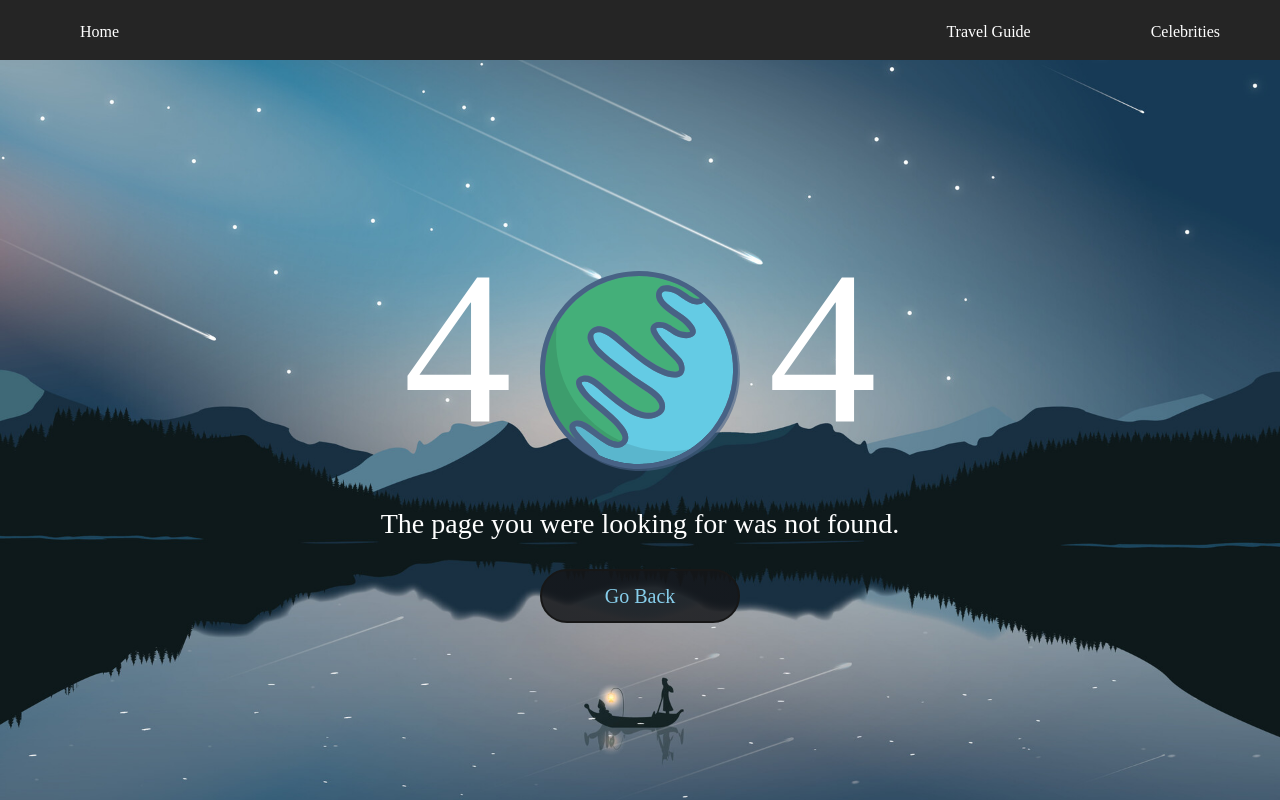
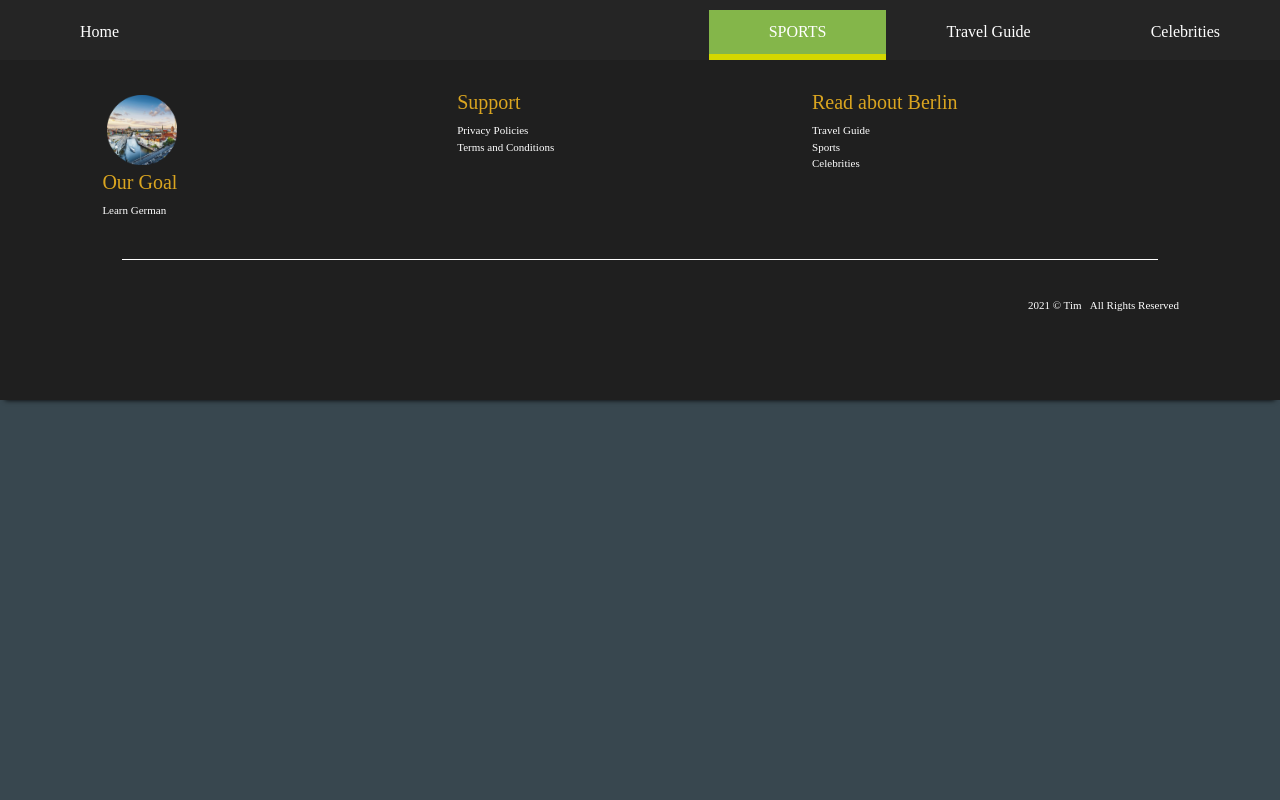
Before and after one commit to timthedev07/Dream-of-Berlin, a React (Create React App) app: page /sports in a window 1280 px wide. Shown: the top 800 px of the page. Built offline with nearby package versions, Linux system fonts and the light colour scheme; a web font is replaced by a local one.

Commit message:
fixed sidebar scrolling issue and dropped some shadow around images

```diff
--- a/src/App.js
+++ b/src/App.js
@@ -8,6 +8,7 @@ import NotFound from "./pages/NotFound";
 import PrivacyPolicies from "./pages/PrivacyPolicies";
 import TermsAndConditions from "./pages/TermsAndConditions";
 import Footer from "./components/Footer";
+import Sports from "./pages/Sports";
 
 export const API_BASE_URL =
   "https://blue-ocean-international-test.herokuapp.com/api/v0/";
@@ -18,22 +19,29 @@ export default function App() {
       <Router>
         <RouteControl>
           <Switch>
+            {/* Information pages */}
             <Route exact path="/">
               <Home />
             </Route>
-
             <Route exact path="/celebrities">
               <Celebrities />
             </Route>
             <Route exact path="/travel-guide">
               <Travel />
             </Route>
+            <Route exact path="/sports">
+              <Sports />
+            </Route>
+
+            {/* Policies */}
             <Route exact path="/terms-and-conditions">
               <TermsAndConditions />
             </Route>
             <Route exact path="/privacy-policies">
               <PrivacyPolicies />
             </Route>
+
+            {/* 404 */}
             <Route>
               <NotFound />
             </Route>
--- a/src/components/Footer.js
+++ b/src/components/Footer.js
@@ -13,6 +13,14 @@ function FooterMobileLink(props) {
     </div>
   );
 }
+
+const FooterColumnLink = ({ text, location }) => {
+  return (
+    <a className="footer-column-link" href={location}>
+      {text}
+    </a>
+  );
+};
 
 export default function Footer() {
   // setting up a state holding the current screen width
@@ -42,6 +50,7 @@ export default function Footer() {
       </div>
       <FooterMobileLink text="Home" location="/" />
       <FooterMobileLink text="Travel Guide" location="/travel-guide" />
+      <FooterMobileLink text="Sports" location="/sports" />
       <FooterMobileLink text="Celebrities" location="/celebrities" />
 
       <div className="footer-sub__copyright mobile">
@@ -73,12 +82,9 @@ export default function Footer() {
         </div>
         <div className="footer-main__column">
           <h5 className="footer-column-title">Read about Berlin</h5>
-          <a className="footer-column-link" href="/travel-guide">
-            Travel Guide
-          </a>
-          <a className="footer-column-link" href="/celebrities">
-            Celebrities
-          </a>
+          <FooterColumnLink text="Travel Guide" location="/travel-guide" />
+          <FooterColumnLink text="Sports" location="/sports" />
+          <FooterColumnLink text="Celebrities" location="/celebrities" />
         </div>
       </div>
       <div className="footer-sub">
--- a/src/components/Nav.js
+++ b/src/components/Nav.js
@@ -24,16 +24,18 @@ export default function Nav(props) {
   // holding whether or not the sidebar(on smaller screens) is opened
   const [sideBarOpen, setSideBarOpen] = useState(() => false);
 
+  // holding the scroll progress
+  const [scrollY, setScrollY] = useState(() => window.scrollY);
+
   // adds a sticky class to nav bar according to the window scroll
   function classManipulator() {
     if (!navBarRef.current) return;
 
     var sticky = navBarRef.current.offsetTop;
-
+    setScrollY(window.pageYOffset);
     if (window.pageYOffset >= sticky) {
       navBarRef.current.classList.add("sticky");
     } else {
-      console.log("NO");
       navBarRef.current.classList.remove("sticky");
     }
   }
@@ -88,6 +90,14 @@ export default function Nav(props) {
       >
         Travel Guide
       </a>
+      <a
+        className={
+          currPath === "sports" ? "nav-item nav-item-active" : "nav-item"
+        }
+        href="/sports"
+      >
+        Sports
+      </a>
       <a style={{ float: "left" }} className="nav-item" href="/">
         Home
       </a>
@@ -97,7 +107,7 @@ export default function Nav(props) {
   // define the sidebar for smaller devices
   const sidebar = (
     <>
-      <div className="menu-btn-container">
+      <div className={`menu-btn-container ${scrollY <= 0 ? "sticky" : ""}`}>
         <MenuButton open={sideBarOpen} onClick={toggleSideBar} />
       </div>
       <div
@@ -119,6 +129,12 @@ export default function Nav(props) {
         </div>
         <div
           className="side-bar-item"
+          onClick={() => (window.location = "/sports")}
+        >
+          Sports
+        </div>
+        <div
+          className="side-bar-item"
           onClick={() => (window.location = "/celebrities")}
         >
           Celebrities
--- a/src/css/components/navigation/sidebar.css
+++ b/src/css/components/navigation/sidebar.css
@@ -33,9 +33,10 @@
   z-index: 50;
   background-color: rgb(37, 37, 37);
   height: 60px;
-    position: sticky;
+  position: fixed;
+  width: 100vw;
   position: -webkit-sticky;
-    z-index: 8000;
+  z-index: 80000000;
   top: 0;
 }
 
@@ -67,3 +68,7 @@
   transition: 0.3s;
   background-color: rgba(255, 255, 255, 0.2);
 }
+
+.menu-btn-container.sticky ~ .page-content {
+  padding-top: 60px;
+}
--- a/src/css/general.css
+++ b/src/css/general.css
@@ -9,6 +9,7 @@ body {
 
 .page-content {
   z-index: 50;
+  display: block;
   padding: 0px;
 }
 
--- a/src/css/pages/home.css
+++ b/src/css/pages/home.css
@@ -59,6 +59,7 @@
   border-radius: 20px;
   resize: none;
   object-fit: cover;
+  box-shadow: 4px 4px 15px 0px rgb(32, 32, 32);
 }
 
 .info-heading {
--- a/src/pages/Home.js
+++ b/src/pages/Home.js
@@ -29,7 +29,7 @@ export default function Home() {
       <div id="home-page" className="page-content">
         <div className="content-wrapper">
           <div className="info-block">
-            <h1 className="info-heading">Informationen und Wissenswertes</h1>
+            <h1 className="info-heading">Informationen und Fakten</h1>
             <div className="info-inner-container">
               <Image float="right" image={Berlin0} />
               <p className="info-paragraph">
@@ -49,7 +49,7 @@ export default function Home() {
             </div>
           </div>
           <div className="info-block">
-            <h1 className="info-heading">Informationen und Wissenswertes</h1>
+            <h1 className="info-heading">Die Geschichte Kurze</h1>
             <div className="info-inner-container-reversed">
               <Image float="left" image={Battle} />
               <p className="info-paragraph">
--- /dev/null
+++ b/src/pages/Sports.js
@@ -0,0 +1,11 @@
+import React from "react";
+import Nav from "../components/Nav";
+
+export default function Sports() {
+  return (
+    <>
+      <Nav />
+      <div id="sports-page" className="page-content"></div>
+    </>
+  );
+}
```
Lines whose indentation alone changed are shown as unchanged.
